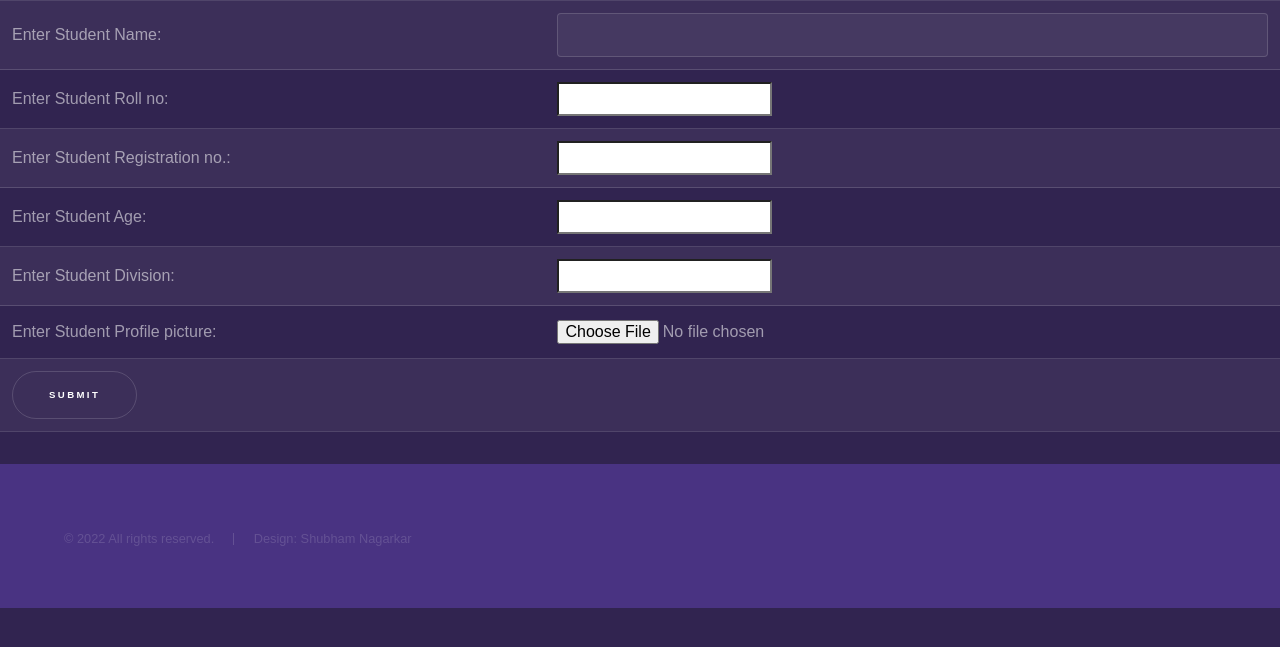
After one commit to himanshuvb/django-project, a Django app: page /home/student/add/ in a window 1280 px wide. The commit adds this page. Shown: the top 647 px of the page. Run offline with Django 3.2, Linux system fonts and the light colour scheme; the visitor is signed in with stand-in values (Sample User, id 1).

```diff
--- a/SMS/StudentMS/models.py
+++ b/SMS/StudentMS/models.py
@@ -6,7 +6,7 @@ class Student(models.Model):
     name = models.CharField(max_length=200)
     roll = models.IntegerField(default=0)
     regno = models.IntegerField(default=0)
-    age = models.IntegerField(default=0)
+    age = models.IntegerField(default=1,blank=True,null=True)
     div = models.IntegerField(default =0,choices=[(1,1),(2,2),(3,3),(4,4),(5,5)])
     profile = models.ImageField(default=None, null=True)
 
--- a/SMS/StudentMS/urls.py
+++ b/SMS/StudentMS/urls.py
@@ -4,5 +4,7 @@ from . import views
 urlpatterns = [
     path('',views.index,name='index'),
     path('student/', views.student_list, name="student_list"),
+    path('student/add/', views.add_student, name="add_student"),
+    path('student/<int:student_id>/delete', views.student_delete, name="student_delete")
 
 ]
--- a/SMS/StudentMS/views.py
+++ b/SMS/StudentMS/views.py
@@ -30,12 +30,10 @@ def student_list(request):
     return render(request, "SMS/student_details.html", context={"all_students": student_list})
 
 @login_required
-def add_student(request, student_id):
+def add_student(request):
     if request.method == "GET":
-        student = get_object_or_404(Student, id=student_id, user=request.user)
-        return render(request, "SMS/add_student.html", context={'album': student})
+        return render(request, "SMS/add_student.html")
     if request.method == "POST":
-        student = get_object_or_404(Student, id=student_id)
         name = request.POST['student_name']
         roll = request.POST['student_roll']
         regno = request.POST['student_regno']
@@ -53,4 +51,10 @@ def add_student(request, student_id):
         new_stu.profile = profile
         new_stu.save()
 
-        return redirect('student_details', student.id)
+        return redirect('student_list')
+
+@login_required
+def student_delete(request, student_id):
+	student = get_object_or_404(Student, id=student_id)
+	student.delete()
+	return redirect('student_list')
--- /dev/null
+++ b/SMS/templates/SMS/add_student.html
@@ -0,0 +1,73 @@
+{% load static %}
+<!DOCTYPE HTML>
+
+<html>
+	<head>
+		<title></title>
+		<meta charset="utf-8" />
+		<meta name="viewport" content="width=device-width, initial-scale=1, user-scalable=no" />
+		<link rel="stylesheet" href="{% static "CSS/main.css" %}">
+		<link rel="stylesheet" href="{% static "CSS/fontawesome-all.min.css" %}">
+		<noscript><link rel="stylesheet" href="{% static 'CSS/noscript.css' %}" ></noscript>
+	</head>
+    <body class="is-preload">
+
+        <form method="post" action="{% url 'add_student' %}" enctype="multipart/form-data">
+            <table class="form-table">
+                {% csrf_token %}
+                <tr>
+                    <td class="form-table">Enter Student Name: </td>
+                    <td class="form-table"><input class="inputData" type="text" name="student_name" required></td>
+                </tr>
+                <tr>
+                    <td class="form-table">Enter Student Roll no: </td>
+                    <td class="form-table"><input class="inputData"  type="number" name="student_roll" required></td>
+                </tr>
+                <tr>
+                    <td class="form-table">Enter Student Registration no.: </td>
+                    <td class="form-table"><input  class="inputData" type="number" name="student_regno" required></td>
+                </tr>
+                <tr>
+                    <td class="form-table">Enter Student Age: </td>
+                    <td class="form-table"><input class="inputData"  type="number" name="student_age" required></td>
+                </tr>
+                <tr>
+                    <td class="form-table">Enter Student Division: </td>
+                    <td class="form-table"><input class="inputData"  type="number" name="student_div" required></td>
+                </tr>
+                <tr>
+                    <td class="form-table">Enter Student Profile picture: </td>
+                    <td class="form-table"><input class="inputData"  type="file" name="profile"></td>
+                </tr>
+                <tr>
+                    <td  class="form-table" colspan="2">
+                        <input class="inputData" type="submit" value="Submit">
+                    </td>
+                </tr>
+            </table>
+
+
+        </form>
+
+
+
+
+        <footer id="footer" class="wrapper style1-alt">
+            <div class="inner">
+                <ul class="menu">
+                    <li>&copy; 2022 All rights reserved.</li><li>Design: Shubham Nagarkar</li>
+                </ul>
+            </div>
+        </footer>
+
+        <!-- Scripts -->
+        <script src="{% static "JS/jquery.min.js" %}"></script>
+        <script src="{% static "JS/jquery.scrollex.min.js" %}"></script>
+        <script src="{% static "JS/jquery.scrolly.min.js" %}"></script>
+        <script src="{% static "JS/browser.min.js" %}"></script>
+        <script src="{% static "JS/breakpoints.min.js" %}"></script>
+        <script src="{% static "JS/util.js" %}"></script>
+        <script src="{% static "JS/main.js" %}"></script>
+
+    </body>
+</html>
--- a/SMS/templates/SMS/student_details.html
+++ b/SMS/templates/SMS/student_details.html
@@ -12,7 +12,7 @@
 	</head>
 	<body class="is-preload">
 
-        <h4>You have {{ all_students|length }} students <a href="#"><button>Add New Student</button></a></h4>
+        <h4>You have {{ all_students|length }} students <a href="{% url 'add_student' %}"><button>Add New Student</button></a></h4>
 
         <table>
             <tr>
@@ -22,6 +22,7 @@
                 <th>Age</th>
                 <th>Division</th>
                 <th>Profile picture</th>
+                <th>Delete profile</th>
             </tr>
             {% for student in all_students %}
             <tr>
@@ -36,6 +37,7 @@
                     <h3>{{ student.name }}</h3>
                 {% endif %}
             </td>
+            <td><a href="{% url 'student_delete' student.id  %}">Delete Student</a></td>
             </tr>
             {% endfor %}
         </table>
```
Also changed, not shown: SMS/media/download.jfif (added), SMS/media/download_EpNfp7P.jfif (added), SMS/media/download_Q37LOf9.jfif (added), SMS/media/download_vkI4RXR.jfif (added).
